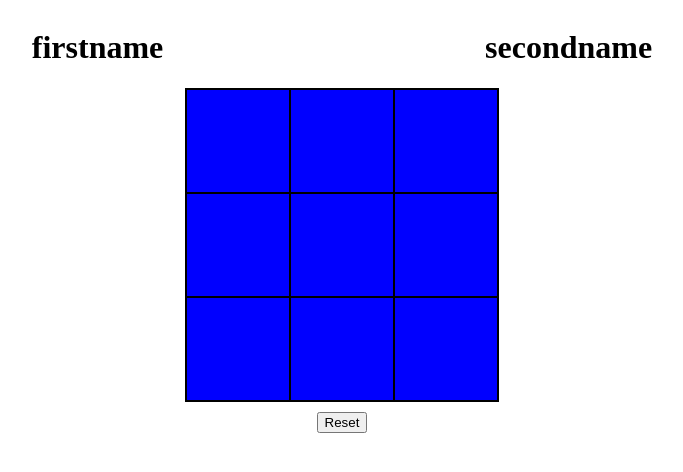
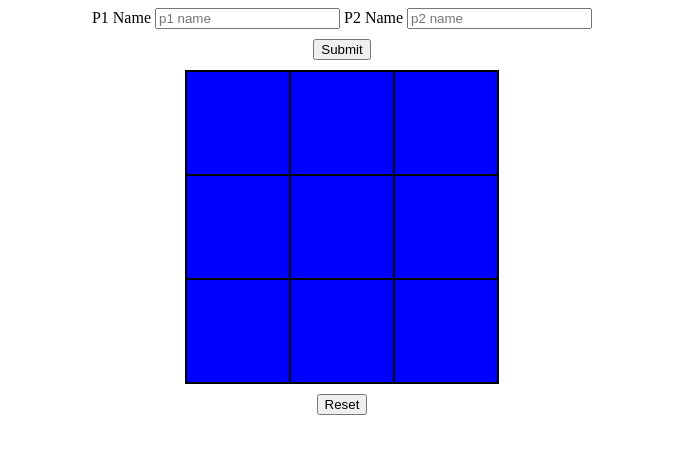
Before and after one commit to Stevenhulse14/Tickytackytoey, a website: page index.html in a window 1280 px wide. Shown: the whole page, without its empty margins (298-981 px from the left). Drawn offline with Linux system fonts and the light colour scheme.

Commit message:
Input form Sheet finished, some css, and testing query for buttons

```diff
--- a/app.js
+++ b/app.js
@@ -20,3 +20,7 @@ toe_board.addEventListener('click', (e)=>{
         count--
     }
 })
+
+let button = document.querySelectorAll('#button')
+
+console.log(button)
--- a/index.html
+++ b/index.html
@@ -9,8 +9,16 @@
 </head>
 <body>
     <div class="nameInput">
-        <h1>firstname</h1>
-        <h1>secondname</h1>
+        <form class="playerSubmit" action="">
+            <label for="playername">P1 Name</label>
+            <input type="text" placeholder="p1 name">
+            <label for="playername">P2 Name</label>
+            <input type="text" placeholder="p2 name"><br>
+            <div>
+                <input id="button" type="submit" value="Submit">
+            </div>
+
+        </form>
     </div>
     <div class="gameboardContainer">
         <table class="gameboard">
@@ -33,7 +41,7 @@
     </div>
 
     <div class="buttonContainer">
-        <button>Reset</button>
+        <button id="button">Reset</button>
     </div>
     <script src="app.js"></script>
 </body>
--- a/style.css
+++ b/style.css
@@ -25,6 +25,12 @@ body {
     flex-direction: row;
     justify-content: space-evenly;
 }
+.playerSubmit div{
+    margin-top: 10px;
+    margin-bottom: 10px;
+    display: flex;
+    justify-content: center;
+}
 .buttonContainer{
     margin-top: 10px;
     display: flex;
```
